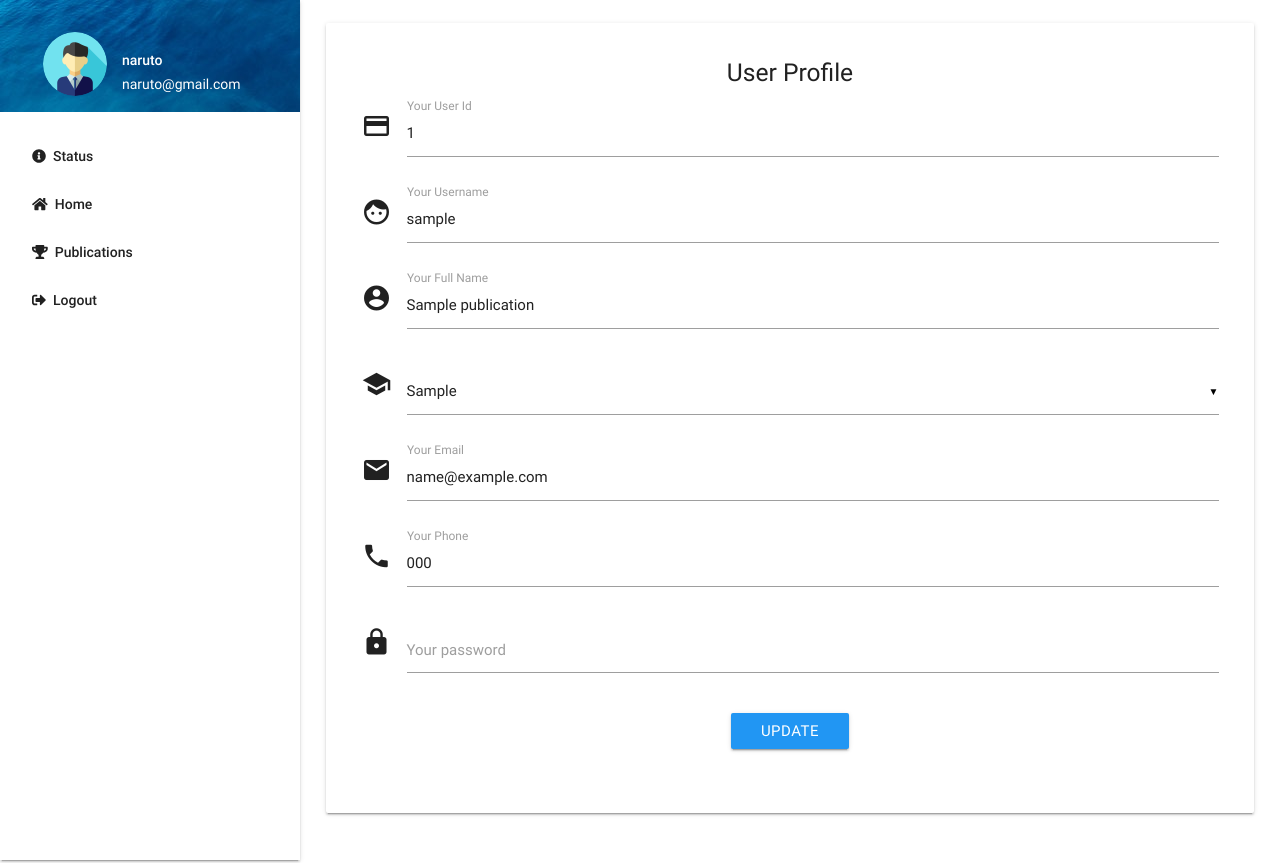
After one commit to eaakashmaurya/CS308_Fall20-Team5_SlotBookingProject, a PHP site: page /user/publication_edit.php?id=01dns14f1030 in a window 1280 px wide. The commit adds this page. Run offline with PHP 8.4, Linux system fonts and the light colour scheme; a user stored in the database is signed in; tables that the repository leaves empty or names only in its code hold one stand-in row (values such as "Sample post").

Commit message:
Add publication

```diff
--- a/index.php
+++ b/index.php
@@ -1,9 +1,11 @@
-<?php
+ <?php
   session_start();
   include 'navbar.php';
   require 'model/db.php';
 ?>
+
 <section class="section">
+
   <div class="container">
     <h5><i class="fas fa-box blue-text"></i> Equipment List</h5>
     <div class="divider"></div><br>
--- a/user/navbar.php
+++ b/user/navbar.php
@@ -76,6 +76,8 @@
     </li>
     <li><a href="index.php"><i class="fas fa-info-circle"></i>&nbsp  Status</a></li>
     <li><a href="../index.php"><i class="fas fa-home"></i>&nbsp  Home</a></li>
+    <li><a href="../myachievements.php"><i class="fas fa-trophy"></i>&nbsp Publications</a></li>
+
     <?php if (isset($_SESSION['s_id'])): ?>
       <li><a href="../logout.php"><i class="fas fa-sign-out-alt"></i>&nbsp Logout</a></li>
     <?php else: ?>
--- /dev/null
+++ b/user/publication_edit.php
@@ -0,0 +1,151 @@
+<?php
+  require 'session.php';
+  include 'navbar.php';
+  require '../model/db.php';
+
+  $msg = $msgClass = '';
+
+  if (isset($_REQUEST['id'])) {
+    $id = mysqli_real_escape_string($conn, $_REQUEST['id']);
+    $sql = "SELECT * FROM `publication` WHERE `student_id`='$id'";
+    $result = mysqli_query($conn, $sql);
+
+    $row = mysqli_fetch_array($result);
+  } else {
+    header("Location: index.php");
+  }
+
+  // Check for submit
+  if (filter_has_var(INPUT_POST, 'submit')){
+    // Get form data
+    $id = mysqli_real_escape_string($conn, $_POST['id']);
+    $username = mysqli_real_escape_string($conn, $_POST['username']);
+    $name = mysqli_real_escape_string($conn, $_POST['name']);
+    $dep = mysqli_real_escape_string($conn, $_POST['department']);
+    $email = mysqli_real_escape_string($conn, $_POST['email']);
+    $phone = mysqli_real_escape_string($conn, $_POST['phone']);
+    $password = mysqli_real_escape_string($conn, $_POST['password']);
+
+    // Check required fields
+    if (!empty($id) && !empty($username) && !empty($name) && !empty($email) && !empty($phone) && !empty($password)){
+      // pass
+      // Check email
+      if (filter_var($email, FILTER_VALIDATE_EMAIL) === false){
+        // failed
+        $msg = "Please use a valid email";
+        $msgClass = "red";
+      } else {
+        // pass
+        // Hashing the password
+        $hashedPwd = password_hash($_POST['password'], PASSWORD_DEFAULT);
+        // var_dump($hashedPwd);
+
+        // Insert user into database
+        $sql = "UPDATE `student` SET `student_id`='$id', `student_username`='$username', `student_pwd`='$hashedPwd', `student_department`='$dep', `student_name`='$name', `student_email`='$email', `student_phone`='$phone' WHERE student_id='$id'";
+
+        if (mysqli_query($conn, $sql)){
+          $msg = "Update success";
+          $msgClass = "green";
+        } else {
+          $msg = "Update error: " . $sql . "<br>" . mysqli_error($conn);
+          $msgClass = "red";
+        }
+      }
+    } else {
+      // failed
+      $msg = "Please fill in all fields";
+      $msgClass = "red";
+    }
+  }
+?>
+
+<!-- Register form -->
+<div class="wrapper">
+  <section class="section">
+    <div class="container2">
+      <div class="row">
+        <div class="col s12 m12">
+          <?php if($msg != ''): ?>
+            <div id="msgBox" class="card-panel <?php echo $msgClass; ?>">
+              <span class="white-text"><?php echo $msg; ?></span>
+            </div>
+          <?php endif ?>
+          <div class="card">
+            <div class="card-content">
+              <span class="card-title center-align"><h5>User Profile</h5></span>
+              <div class="row">
+                <form class="col s12" method="POST" action="<?php echo htmlspecialchars($_SERVER["PHP_SELF"]); ?>" novalidate>
+                  <div class="row">
+                    <div class="input-field">
+                      <i class="material-icons prefix">credit_card</i>
+                      <input type="text" id="id" name="id" value="<?php echo $row['student_id']; ?>">
+                      <label for="id">Your User Id</label>
+                    </div>
+                  </div>
+                  <div class="row">
+                    <div class="input-field">
+                      <i class="material-icons prefix">face</i>
+                      <input type="text" id="username" name="username" value="<?php echo $row['student_username']; ?>">
+                      <label for="username">Your Username</label>
+                    </div>
+                  </div>
+                  <div class="row">
+                    <div class="input-field">
+                      <i class="material-icons prefix">account_circle</i>
+                      <input type="text" id="name" name="name" value="<?php echo $row['student_name']; ?>">
+                      <label for="name">Your Full Name</label>
+                    </div>
+                  </div>
+                  <div class="row">
+                    <div class="input-field">
+                      <i class="material-icons prefix">school</i>
+                      <select name="department">
+                        <option value="<?php echo $row['student_department']; ?>" disabled selected><?php echo $row['student_department']; ?></option>
+                        <option value="FTMK">FTMK</option>
+                        <option value="FKE">FKE</option>
+                        <option value="FKEKK">FKEKK</option>
+                        <option value="FTP">FTP</option>
+                        <option value="FPTT">FPTT</option>
+                        <option value="FKP">FKP</option>
+                        <option value="FKM">FKM</option>
+                      </select>
+                    </div>
+                  </div>
+                  <div class="row">
+                    <div class="input-field">
+                      <i class="material-icons prefix">email</i>
+                      <input type="email" id="email" name="email" value="<?php echo $row['student_email']; ?>">
+                      <label for="email">Your Email</label>
+                    </div>
+                  </div>
+                  <div class="row">
+                    <div class="input-field">
+                      <i class="material-icons prefix">local_phone</i>
+                      <input type="text" id="phone" name="phone" value="<?php echo $row['student_phone']; ?>">
+                      <label for="phone">Your Phone</label>
+                    </div>
+                  </div>
+                  <div class="row">
+                    <div class="input-field">
+                      <i class="material-icons prefix">lock</i>
+                      <input type="password" id="password" name="password">
+                      <label for="userid">Your password</label>
+                    </div>
+                  </div>
+                  <div class="row">
+                    <div class="center">
+                      <button type="submit" class="waves-effect waves-light btn blue" name="submit">Update</button>
+                    </div>
+                  </div>
+                </form>
+              </div>
+            </div>
+          </div>
+        </div>
+      </div>
+    </div>
+  </section>
+</div>
+<?php
+  include 'footer.php';
+?>
```
Also changed, not shown: navbar.php (+11 -2 lines), register.php (+13 -5 lines), user/index.php (+11 -0 lines).
